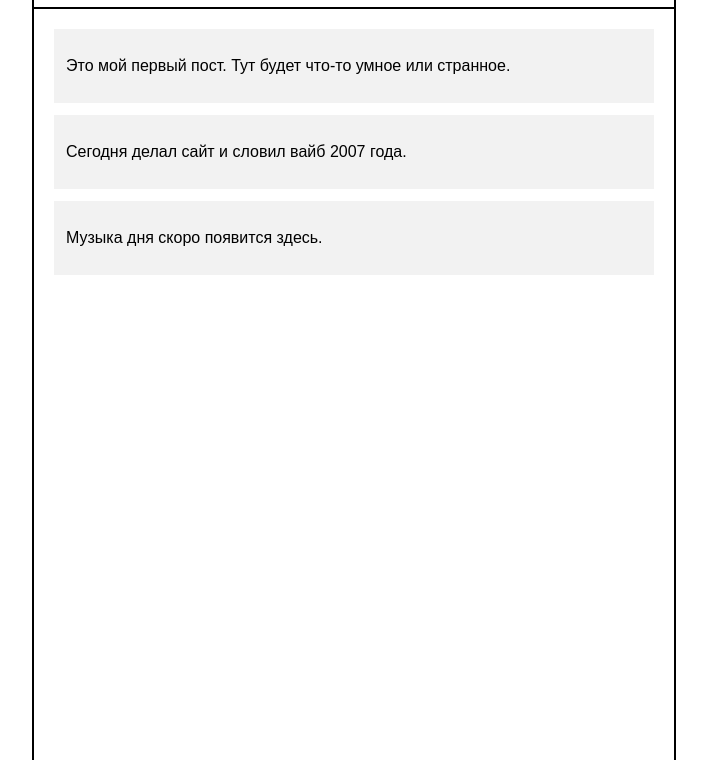
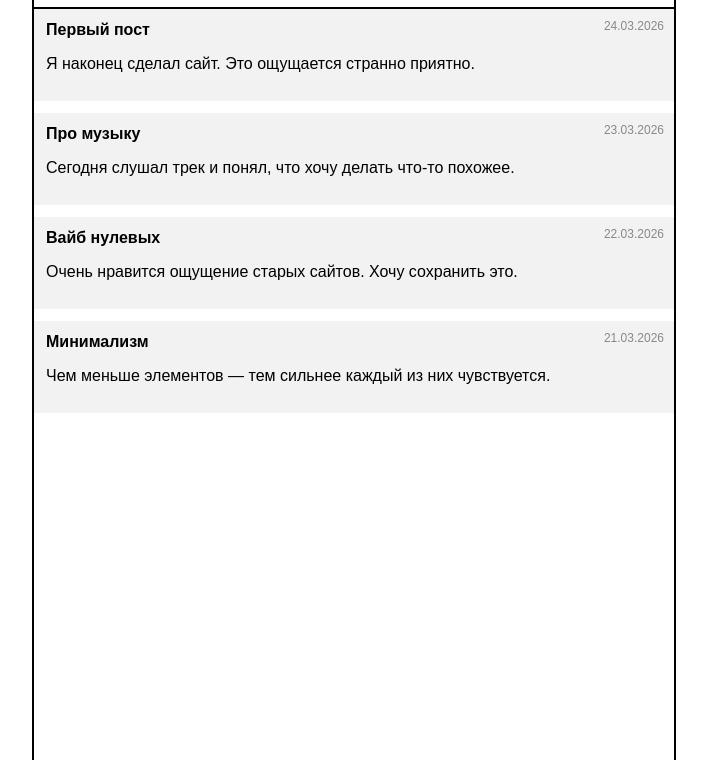
Before and after one commit to Egorcheek/linsi-e-site, a plain HTML site: page blog.html in a window 1280 px wide. Shown: the part 40-800 px from the top of the page, without its empty margins (286-993 px from the left). Drawn offline with Linux system fonts and the light colour scheme.

Commit message:
Update blog.html

```diff
--- a/blog.html
+++ b/blog.html
@@ -14,20 +14,28 @@
         <h1>blog</h1>
     </div>
 
-    <div class="posts">
-
 <div class="post">
-            <p>Это мой первый пост. Тут будет что-то умное или странное.</p>
+    <div class="post-date">24.03.2026</div>
+    <div class="post-title">Первый пост</div>
+    <p>Я наконец сделал сайт. Это ощущается странно приятно.</p>
 </div>
 
 <div class="post">
-            <p>Сегодня делал сайт и словил вайб 2007 года.</p>
+    <div class="post-date">23.03.2026</div>
+    <div class="post-title">Про музыку</div>
+    <p>Сегодня слушал трек и понял, что хочу делать что-то похожее.</p>
 </div>
 
 <div class="post">
-            <p>Музыка дня скоро появится здесь.</p>
+    <div class="post-date">22.03.2026</div>
+    <div class="post-title">Вайб нулевых</div>
+    <p>Очень нравится ощущение старых сайтов. Хочу сохранить это.</p>
 </div>
 
+<div class="post">
+    <div class="post-date">21.03.2026</div>
+    <div class="post-title">Минимализм</div>
+    <p>Чем меньше элементов — тем сильнее каждый из них чувствуется.</p>
 </div>
 
 </div>
```
Lines whose indentation alone changed are shown as unchanged.
